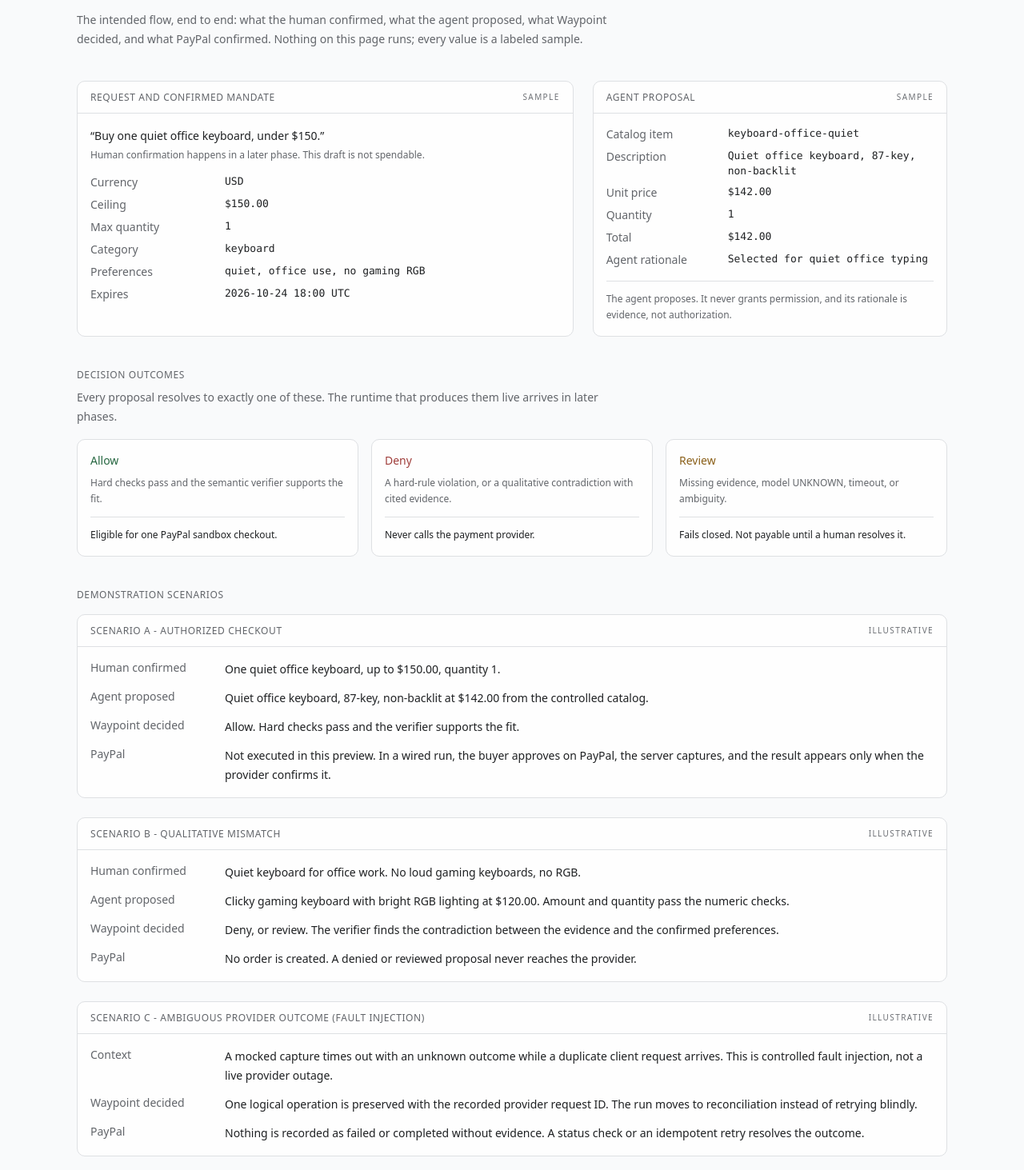
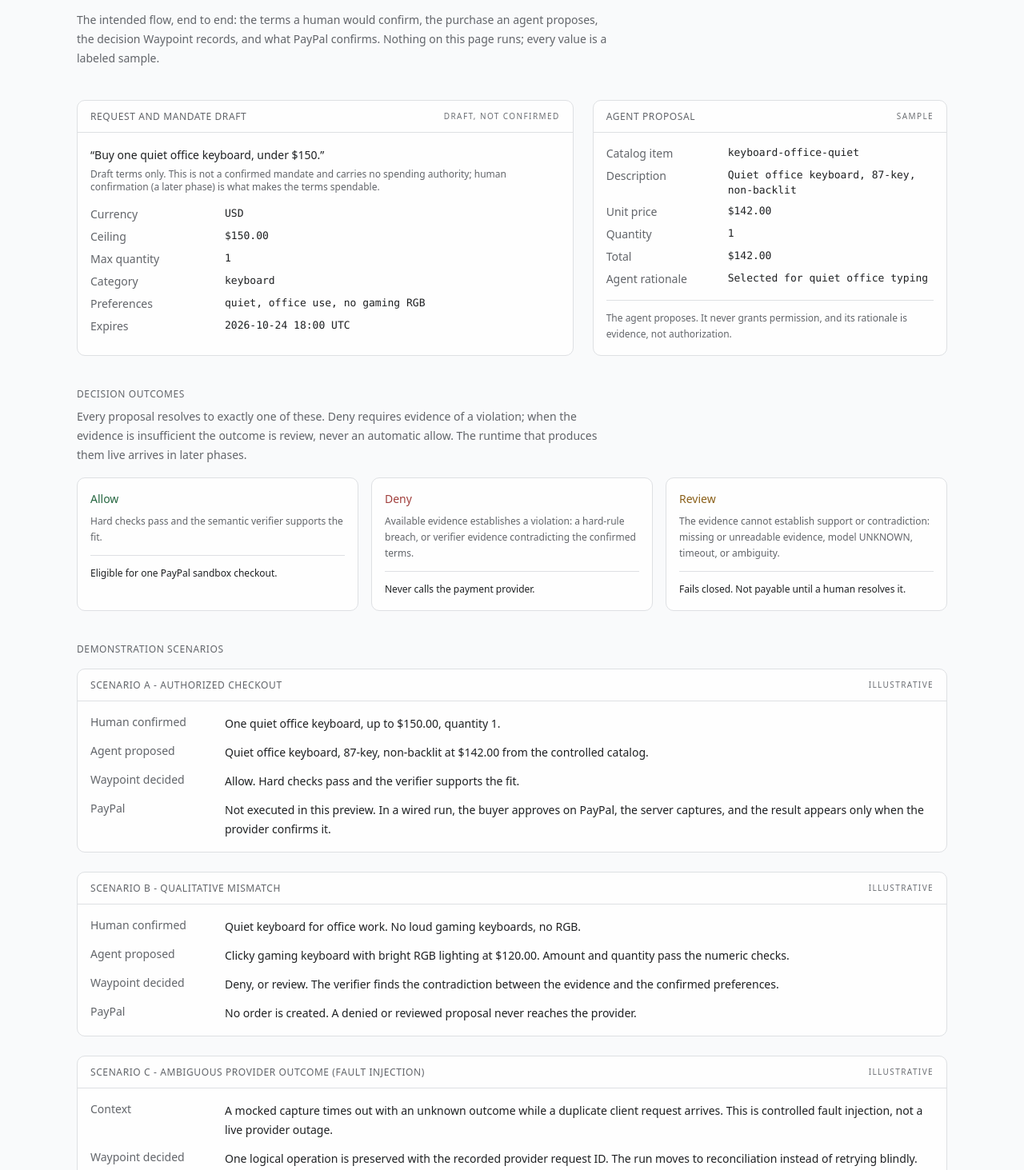
Before and after one commit to skcache/waypoint, a Next.js app in the folder apps/web/: page / in a window 1280 px wide. Shown: the part 127-1590 px from the top of the page at 80% size. Built offline with nearby package versions, Linux system fonts and the light colour scheme.

Commit message:
web: tighten mandate wording and scenario precision

```diff
--- a/apps/web/src/app/checkout/page.tsx
+++ b/apps/web/src/app/checkout/page.tsx
@@ -34,7 +34,7 @@ const lifecycle = [
   {
     state: "Reconciliation required",
     tone: "text-warn",
-    note: "The provider outcome is unclear. No blind retries; the operation keeps its identity.",
+    note: "The provider outcome is unclear. The operation keeps its identity and resolves only on sufficient provider evidence; no blind retries.",
   },
   {
     state: "Completed",
--- a/apps/web/src/app/page.tsx
+++ b/apps/web/src/app/page.tsx
@@ -23,7 +23,7 @@ const systems = [
     name: "Runtime AI",
     state: "Not configured",
     tone: "text-muted",
-    note: "Intent drafting and semantic verification arrive in later phases.",
+    note: "The intent-draft compiler is implemented on the API and reports NOT_CONFIGURED until model credentials are provided. This UI does not call it yet.",
   },
   {
     name: "PayPal checkout",
@@ -61,13 +61,13 @@ const decisions = [
   {
     state: "Deny",
     tone: "text-bad",
-    rule: "A hard-rule violation, or a qualitative contradiction with cited evidence.",
+    rule: "Available evidence establishes a violation: a hard-rule breach, or verifier evidence contradicting the confirmed terms.",
     effect: "Never calls the payment provider.",
   },
   {
     state: "Review",
     tone: "text-warn",
-    rule: "Missing evidence, model UNKNOWN, timeout, or ambiguity.",
+    rule: "The evidence cannot establish support or contradiction: missing or unreadable evidence, model UNKNOWN, timeout, or ambiguity.",
     effect: "Fails closed. Not payable until a human resolves it.",
   },
 ];
@@ -122,7 +122,7 @@ const scenarios = [
       ],
       [
         "PayPal",
-        "Nothing is recorded as failed or completed without evidence. A status check or an idempotent retry resolves the outcome.",
+        "Nothing is recorded as failed or completed without evidence. A bounded status check may resolve the outcome; if it cannot, the operation stays explicitly unresolved rather than guessed at, marked failed, or blindly retried.",
       ],
     ],
   },
@@ -134,9 +134,10 @@ export default function WorkbenchPage() {
       <header>
         <h1 className="text-xl font-semibold tracking-tight">Workbench</h1>
         <p className="mt-2 max-w-2xl text-sm leading-6 text-muted">
-          The intended flow, end to end: what the human confirmed, what the
-          agent proposed, what Waypoint decided, and what PayPal confirmed.
-          Nothing on this page runs; every value is a labeled sample.
+          The intended flow, end to end: the terms a human would confirm, the
+          purchase an agent proposes, the decision Waypoint records, and what
+          PayPal confirms. Nothing on this page runs; every value is a labeled
+          sample.
         </p>
       </header>
 
@@ -145,15 +146,16 @@ export default function WorkbenchPage() {
         className="grid gap-6 lg:grid-cols-[minmax(0,7fr)_minmax(0,5fr)]"
       >
         <h2 id="flow-heading" className="sr-only">
-          Confirmed mandate and agent proposal
+          Mandate draft and agent proposal
         </h2>
-        <Panel title="Request and confirmed mandate" label={<SampleLabel />}>
+        <Panel title="Request and mandate draft" label={<SampleLabel>Draft, not confirmed</SampleLabel>}>
           <p className="text-sm leading-6">
             &ldquo;Buy one quiet office keyboard, under $150.&rdquo;
           </p>
           <p className="mt-1 text-xs text-muted">
-            Human confirmation happens in a later phase. This draft is not
-            spendable.
+            Draft terms only. This is not a confirmed mandate and carries no
+            spending authority; human confirmation (a later phase) is what
+            makes the terms spendable.
           </p>
           <dl className="mt-4 grid gap-x-6 gap-y-2 text-sm sm:grid-cols-[minmax(0,9rem)_minmax(0,1fr)]">
             {mandate.map(([key, value]) => (
@@ -189,7 +191,9 @@ export default function WorkbenchPage() {
           Decision outcomes
         </h2>
         <p className="mt-2 max-w-2xl text-sm leading-6 text-muted">
-          Every proposal resolves to exactly one of these. The runtime that
+          Every proposal resolves to exactly one of these. Deny requires
+          evidence of a violation; when the evidence is insufficient the
+          outcome is review, never an automatic allow. The runtime that
           produces them live arrives in later phases.
         </p>
         <div className="mt-4 grid gap-4 md:grid-cols-3">
@@ -237,7 +241,7 @@ export default function WorkbenchPage() {
         </div>
       </section>
 
-      <Panel title="System status" label={<SampleLabel>As of Phase 05</SampleLabel>}>
+      <Panel title="System status" label={<SampleLabel>As of Phase 06</SampleLabel>}>
         <ul className="divide-y divide-line">
           {systems.map((system) => (
             <li
--- a/apps/web/src/app/trace/page.tsx
+++ b/apps/web/src/app/trace/page.tsx
@@ -143,7 +143,8 @@ export default function TracePage() {
             <p className="text-sm font-medium text-warn">Reconciliation required</p>
             <p className="text-sm leading-6 text-muted">
               The provider outcome is unclear. The timeline shows the recorded
-              request ID and the follow-up checks instead of a guessed result.
+              request ID and the follow-up checks instead of a guessed result,
+              and the state resolves only when sufficient evidence arrives.
             </p>
           </li>
           <li className="grid gap-1 py-3 last:pb-0 sm:grid-cols-[minmax(0,12rem)_minmax(0,1fr)] sm:gap-6">
```
